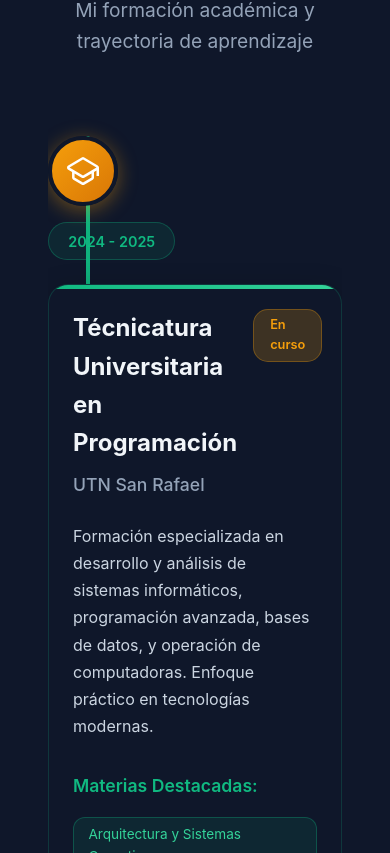
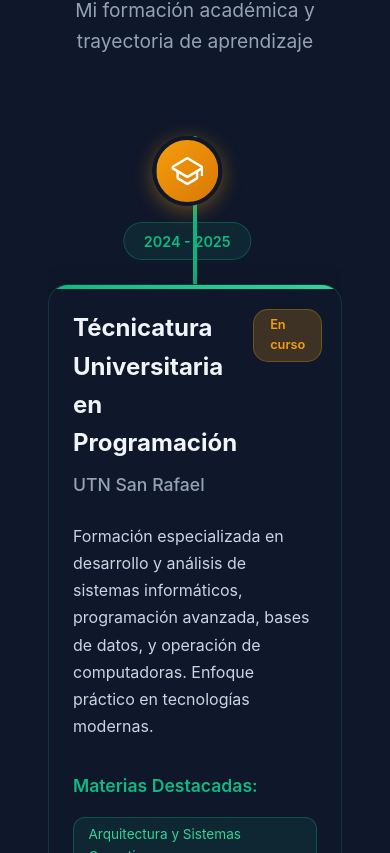
Before and after one commit to EzequielQ2004/Portafolio-Vuejs, a Vue app: page / in a window 390 px wide. Shown: the part 1131-1984 px from the top of the page. Built offline with nearby package versions, Linux system fonts and the light colour scheme.

Commit message:
Corregir responsive timeline-line y timeline-marker

```diff
--- a/src/components/EducacionComponente.vue
+++ b/src/components/EducacionComponente.vue
@@ -773,19 +773,20 @@ const animarElemento = (elemento) => {
 /* Responsive */
 @media (max-width: 992px) {
   .timeline-line {
-    left: 40px;
+    left: 50%;
+    transform: translateX(-50%);
   }
 
   .timeline-item {
     flex-direction: column;
-    align-items: flex-start;
+    align-items: center;
   }
 
   .timeline-marker {
     position: relative;
-    left: 0;
-    transform: none;
-    flex-direction: row;
+    left: 19%;
+    /* transform: translateX(-50%); */
+    flex-direction: column;
     gap: 1rem;
     margin-bottom: 1.5rem;
     align-items: center;
@@ -858,7 +859,7 @@ const animarElemento = (elemento) => {
 
   .timeline-marker {
     flex-direction: column;
-    align-items: flex-start;
+    align-items: center;
   }
 }
 </style>
```
